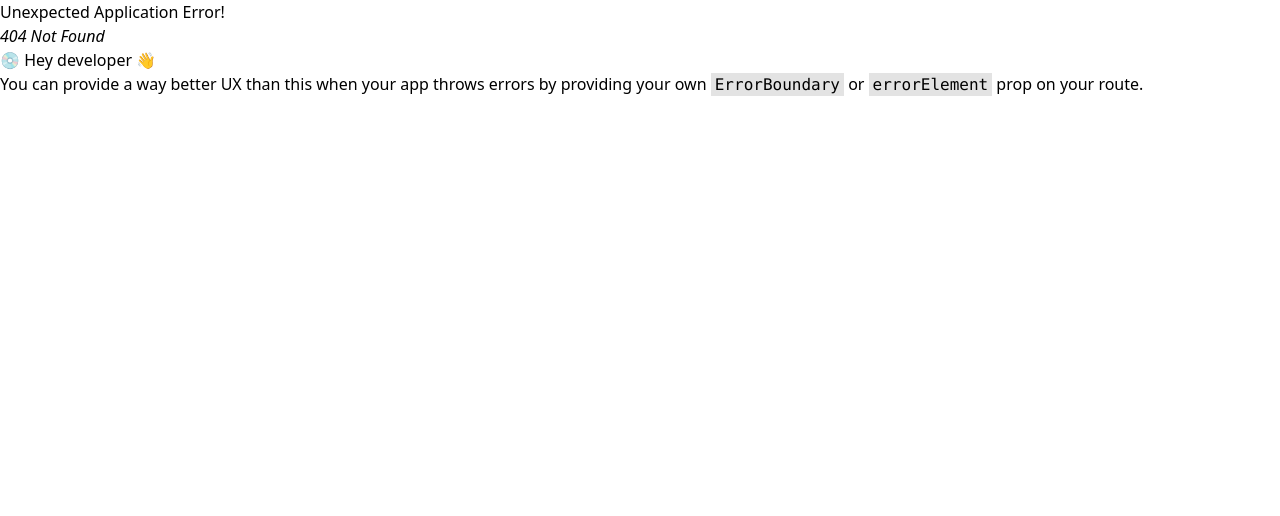
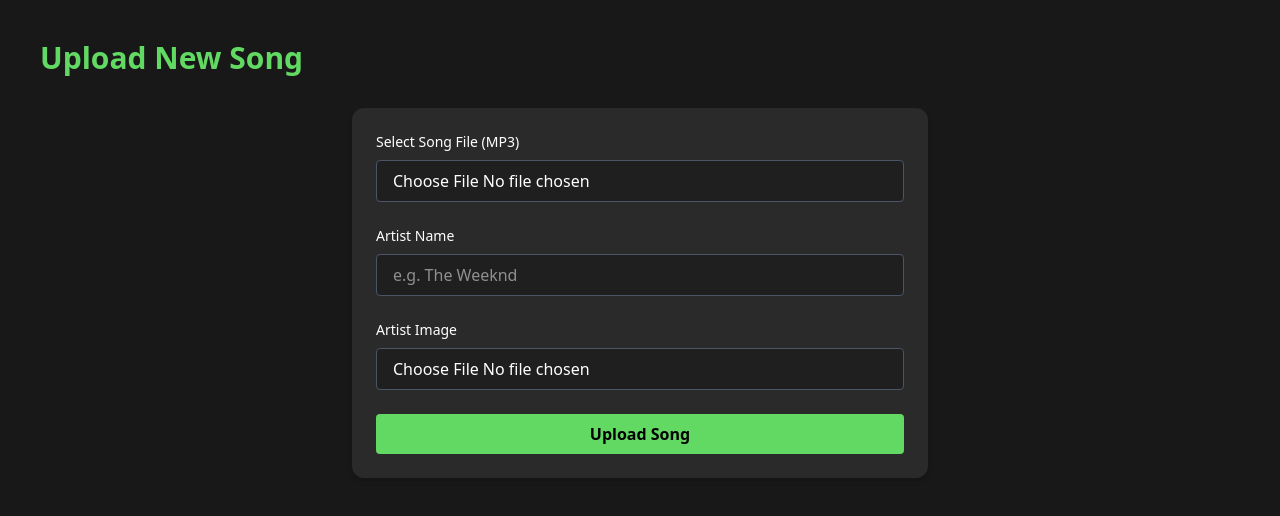
Before and after one commit to Kranti803/Meodies_frontend, a React app: page /admin/upload in a window 1280 px wide. Before the commit this address had no page. Shown: the top 516 px of the page. Built offline with nearby package versions, Linux system fonts and the light colour scheme; the HTML template or start-up script is replaced by a standard one.

Commit message:
added getAllsons and getAllUsers pages in admin dashboard

```diff
--- a/src/pages/Dashboard.tsx
+++ b/src/pages/Dashboard.tsx
@@ -1,8 +1,8 @@
+// Updated AdminDashboard.tsx
 import {
   Home,
   Users,
   Music2,
-  DollarSign,
   LogOut,
   BarChart3,
 } from "lucide-react";
@@ -28,9 +28,6 @@ const AdminDashboard = () => {
             <li className="flex items-center gap-2 hover:text-[#62d962] cursor-pointer">
               <BarChart3 size={18} /> Analytics
             </li>
-            <li className="flex items-center gap-2 hover:text-[#62d962] cursor-pointer">
-              <DollarSign size={18} /> Revenue
-            </li>
           </ul>
         </div>
         <Link to={'/'} className="flex items-center gap-2 bg-[#62d962] text-black py-2 px-4 rounded-md cursor-pointer">
@@ -40,10 +37,10 @@ const AdminDashboard = () => {
 
       {/* Main Content */}
       <main className="flex-1 p-6 overflow-y-auto">
-        <h1 className="text-3xl font-bold mb-6">Welcome, Admin 🎧</h1>
+        <h1 className="text-3xl font-bold mb-6">Welcome, Admin 🎷</h1>
 
         {/* Stats Cards */}
-        <div className="grid grid-cols-1 md:grid-cols-2 lg:grid-cols-4 gap-6 mb-6">
+        <div className="grid grid-cols-1 md:grid-cols-2 lg:grid-cols-3 gap-6 mb-6">
           <div className="bg-[#2a2a2a] p-5 rounded-xl shadow text-center">
             <h3 className="text-lg text-gray-400">Total Users</h3>
             <p className="text-3xl font-bold text-[#62d962]">1,024</p>
@@ -52,14 +49,13 @@ const AdminDashboard = () => {
             <h3 className="text-lg text-gray-400">Songs Uploaded</h3>
             <p className="text-3xl font-bold text-[#62d962]">6,210</p>
           </div>
-          <div className="bg-[#2a2a2a] p-5 rounded-xl shadow text-center">
-            <h3 className="text-lg text-gray-400">Monthly Revenue</h3>
-            <p className="text-3xl font-bold text-[#62d962]">$8,350</p>
-          </div>
-          <div className="bg-[#2a2a2a] p-5 rounded-xl shadow text-center">
-            <h3 className="text-lg text-gray-400">Active Subscriptions</h3>
-            <p className="text-3xl font-bold text-[#62d962]">2,345</p>
-          </div>
+          <Link
+            to="/admin/upload-song"
+            className="bg-[#2a2a2a] p-5 rounded-xl shadow text-center hover:bg-[#323232] transition-colors"
+          >
+            <h3 className="text-lg text-gray-400">Upload New Song</h3>
+            <p className="text-3xl font-bold text-[#62d962]">+</p>
+          </Link>
         </div>
 
         {/* Placeholder for future components (charts, tables, etc.) */}
--- a/src/pages/GetAllSongs.tsx
+++ b/src/pages/GetAllSongs.tsx
@@ -0,0 +1,91 @@
+import { useState } from "react";
+import { Pencil, Trash } from "lucide-react";
+
+interface Song {
+  _id: string;
+  title: string;
+  artist: string;
+  genre: string;
+}
+
+const initialSongs: Song[] = [
+  { _id: "1", title: "Ocean Eyes", artist: "Billie Eilish", genre: "Pop" },
+  { _id: "2", title: "Blinding Lights", artist: "The Weeknd", genre: "R&B" },
+  { _id: "3", title: "Shape of You", artist: "Ed Sheeran", genre: "Pop" },
+];
+
+const SongsPage = () => {
+  const [songs, setSongs] = useState<Song[]>(initialSongs);
+
+  const deleteSong = (id: string) => {
+    if (window.confirm("Are you sure you want to delete this song?")) {
+      setSongs((prev) => prev.filter((song) => song._id !== id));
+      // TODO: Call API to delete
+    }
+  };
+
+  const updateSong = (id: string) => {
+    // TODO: Navigate to song edit form or open modal
+    alert(`Edit song with ID: ${id}`);
+  };
+
+  return (
+    <div className="min-h-screen bg-[#181818] text-white p-8">
+      <h1 className="text-3xl font-bold text-[#62d962] mb-6">All Songs</h1>
+
+      <div className="overflow-x-auto rounded-xl shadow bg-[#2a2a2a] p-6">
+        <table className="w-full table-auto border-collapse border border-gray-700">
+          <thead>
+            <tr className="bg-[#1f1f1f] text-gray-400">
+              <th className="border border-gray-700 px-4 py-2 text-left">
+                Title
+              </th>
+              <th className="border border-gray-700 px-4 py-2 text-left">
+                Artist
+              </th>
+              <th className="border border-gray-700 px-4 py-2 text-left">
+               Duration
+              </th>
+              <th className="border border-gray-700 px-4 py-2 text-left">
+                Actions
+              </th>
+            </tr>
+          </thead>
+          <tbody>
+            {songs.map((song) => (
+              <tr key={song._id} className="odd:bg-[#323232] even:bg-[#2a2a2a]">
+                <td className="border border-gray-700 px-4 py-2">
+                  {song.title}
+                </td>
+                <td className="border border-gray-700 px-4 py-2">
+                  {song.artist}
+                </td>
+                <td className="border border-gray-700 px-4 py-2">
+                  {song.genre}
+                </td>
+                <td className="border border-gray-700 px-4 py-2 space-x-2">
+                  <button
+                    onClick={() => updateSong(song._id)}
+                    className="bg-[#62d962] text-black p-2 rounded hover:bg-green-500 transition"
+                    title="Edit Song"
+                  >
+                    <Pencil size={16} />
+                  </button>
+                  <button
+                    onClick={() => deleteSong(song._id)}
+                    className="bg-red-600 p-2 rounded hover:bg-red-700 transition"
+                    title="Delete Song"
+                  >
+                    <Trash size={16} />
+                  </button>
+                </td>
+              </tr>
+            ))}
+          </tbody>
+        </table>
+      </div>
+    </div>
+  );
+};
+
+export default SongsPage;
--- a/src/pages/GetAllUsers.tsx
+++ b/src/pages/GetAllUsers.tsx
@@ -0,0 +1,96 @@
+import { useState } from "react";
+import { Trash } from "lucide-react";
+interface User {
+  _id: string;
+  name: string;
+  email: string;
+  role: "user" | "admin";
+}
+
+const initialUsers: User[] = [
+  { _id: "1", name: "Alice", email: "alice@example.com", role: "user" },
+  { _id: "2", name: "Bob", email: "bob@example.com", role: "admin" },
+  { _id: "3", name: "Charlie", email: "charlie@example.com", role: "user" },
+];
+
+const UsersPage = () => {
+  const [users, setUsers] = useState<User[]>(initialUsers);
+
+  const deleteUser = (id: string) => {
+    // TODO: Replace with API call
+    if (window.confirm("Are you sure you want to delete this user?")) {
+      setUsers(users.filter((user) => user._id !== id));
+      // call API to delete user here
+    }
+  };
+
+  const toggleRole = (id: string) => {
+    // TODO: Replace with API call
+    setUsers((prev) =>
+      prev.map((user) =>
+        user._id === id
+          ? { ...user, role: user.role === "user" ? "admin" : "user" }
+          : user
+      )
+    );
+    // call API to update role here
+  };
+
+  return (
+    <div className="min-h-screen bg-[#181818] text-white p-8">
+      <h1 className="text-3xl font-bold text-[#62d962] mb-6">All Users</h1>
+
+      <div className="overflow-x-auto rounded-xl shadow bg-[#2a2a2a] p-6">
+        <table className="w-full table-auto border-collapse border border-gray-700">
+          <thead>
+            <tr className="bg-[#1f1f1f] text-gray-400">
+              <th className="border border-gray-700 px-4 py-2 text-left">
+                Name
+              </th>
+              <th className="border border-gray-700 px-4 py-2 text-left">
+                Email
+              </th>
+              <th className="border border-gray-700 px-4 py-2 text-left">
+                Role
+              </th>
+              <th className="border border-gray-700 px-4 py-2 text-left">
+                Actions
+              </th>
+            </tr>
+          </thead>
+          <tbody>
+            {users.map((user) => (
+              <tr key={user._id} className="odd:bg-[#323232] even:bg-[#2a2a2a]">
+                <td className="border border-gray-700 px-4 py-2">
+                  {user.name}
+                </td>
+                <td className="border border-gray-700 px-4 py-2">
+                  {user.email}
+                </td>
+                <td className="border border-gray-700 px-4 py-2 capitalize">
+                  {user.role}
+                </td>
+                <td className="border border-gray-700 px-4 py-2 space-x-2">
+                  <button
+                    onClick={() => toggleRole(user._id)}
+                    className="bg-[#62d962] text-black px-3 py-1 rounded hover:bg-green-500 transition"
+                  >
+                    Change role
+                  </button>
+                  <button
+                    onClick={() => deleteUser(user._id)}
+                    className="bg-red-600 px-3 py-2 rounded hover:bg-red-700 transition"
+                  >
+                    <Trash size={16} />
+                  </button>
+                </td>
+              </tr>
+            ))}
+          </tbody>
+        </table>
+      </div>
+    </div>
+  );
+};
+
+export default UsersPage;
--- /dev/null
+++ b/src/pages/Upload.tsx
@@ -0,0 +1,75 @@
+import { useState } from "react";
+
+const UploadSong = () => {
+  const [songFile, setSongFile] = useState<File | null>(null);
+  const [artistName, setArtistName] = useState("");
+  const [artistImage, setArtistImage] = useState<File | null>(null);
+
+  const handleSubmit = (e: React.FormEvent) => {
+    e.preventDefault();
+    const formData = new FormData();
+    if (songFile) formData.append("song", songFile);
+    if (artistImage) formData.append("artistImage", artistImage);
+    formData.append("artistName", artistName);
+
+    // send to backend using fetch or axios
+    // fetch("/api/upload-song", { method: "POST", body: formData });
+    console.log("Submitted:", { songFile, artistName, artistImage });
+  };
+
+  return (
+    <div className="min-h-screen bg-[#181818] text-white p-10">
+      <h1 className="text-3xl font-bold text-[#62d962] mb-8">
+        Upload New Song
+      </h1>
+      <form
+        onSubmit={handleSubmit}
+        className="bg-[#2a2a2a] p-6 rounded-xl shadow-md max-w-xl mx-auto space-y-6"
+        encType="multipart/form-data"
+      >
+        <div>
+          <label className="block mb-2 text-sm">Select Song File (MP3)</label>
+          <input
+            type="file"
+            accept=".mp3"
+            onChange={(e) => setSongFile(e.target.files?.[0] || null)}
+            required
+            className="w-full px-4 py-2 bg-[#1f1f1f] border border-gray-600 rounded"
+          />
+        </div>
+
+        <div>
+          <label className="block mb-2 text-sm">Artist Name</label>
+          <input
+            type="text"
+            value={artistName}
+            onChange={(e) => setArtistName(e.target.value)}
+            placeholder="e.g. The Weeknd"
+            required
+            className="w-full px-4 py-2 bg-[#1f1f1f] border border-gray-600 rounded"
+          />
+        </div>
+
+        <div>
+          <label className="block mb-2 text-sm">Artist Image</label>
+          <input
+            type="file"
+            accept="image/*"
+            onChange={(e) => setArtistImage(e.target.files?.[0] || null)}
+            required
+            className="w-full px-4 py-2 bg-[#1f1f1f] border border-gray-600 rounded"
+          />
+        </div>
+
+        <button
+          type="submit"
+          className="w-full py-2 px-4 bg-[#62d962] text-black font-semibold rounded hover:bg-green-500 transition"
+        >
+          Upload Song
+        </button>
+      </form>
+    </div>
+  );
+};
+
+export default UploadSong;
```
Also changed, not shown: src/routes/AppRoutes.tsx (+15 -0 lines).
